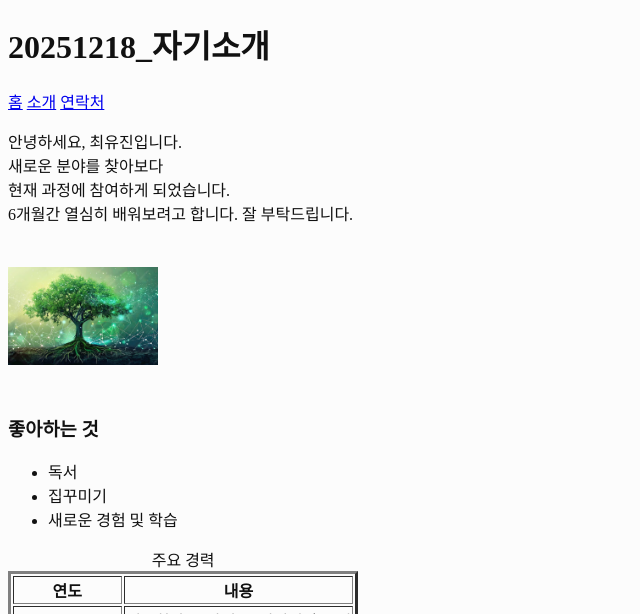
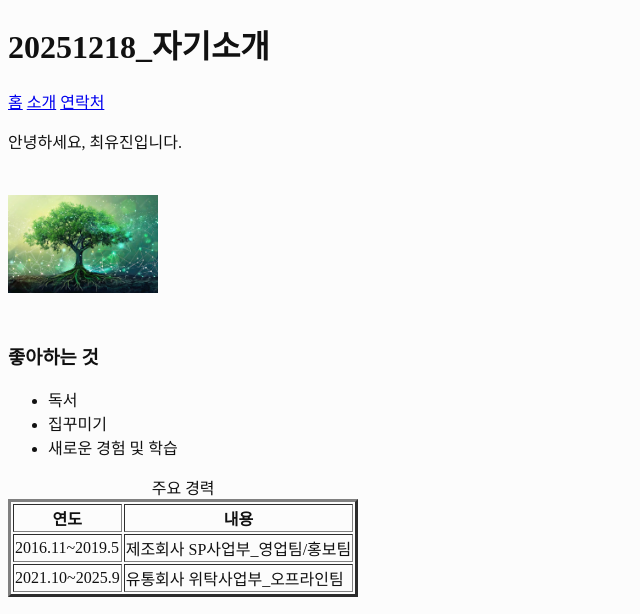
Before and after one commit to chyoujin93/netlify, a plain HTML site: page introduce.html in a window 1280 px wide. Shown: the top 614 px of the page, without its empty margins (0-640 px from the left). Drawn offline with Linux system fonts and the light colour scheme.

Commit message:
배포수정

```diff
--- a/introduce.html
+++ b/introduce.html
@@ -37,9 +37,6 @@
 
     <main>
     <P>안녕하세요, 최유진입니다. <br>
-    새로운 분야를 찾아보다<br>
-    현재 과정에 참여하게 되었습니다.<br>
-    6개월간 열심히 배워보려고 합니다. 잘 부탁드립니다.
     </P>
 
     <section>
```
